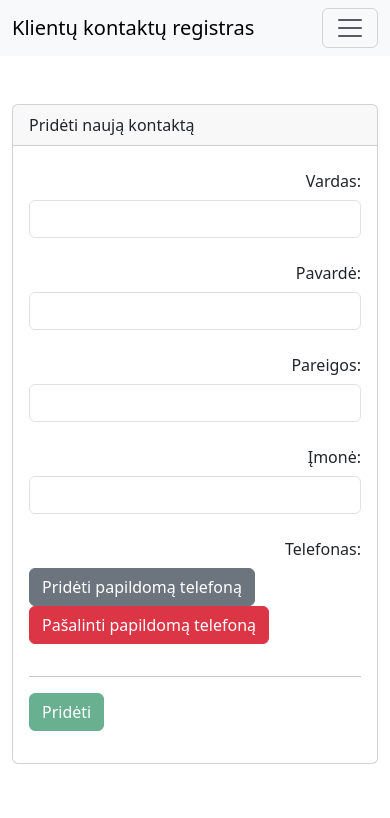
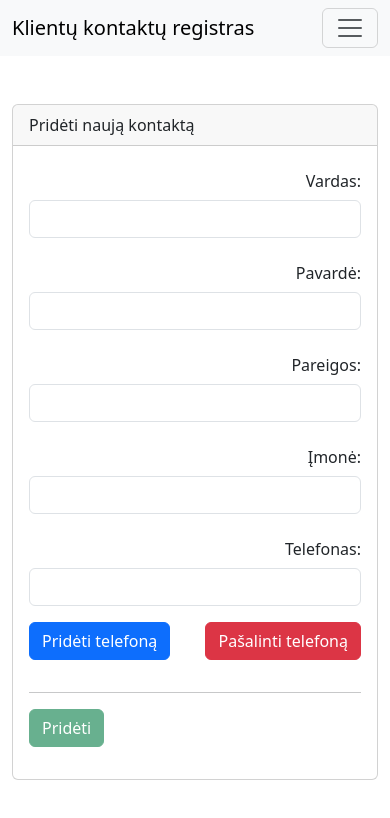
Before and after one commit to Jongita/CRM, an Angular app: page /contact/add in a window 390 px wide. Shown: the top 818 px of the page. Built offline with nearby package versions, Linux system fonts and the light colour scheme.

Commit message:
phone laukelis

```diff
--- a/src/app/components/contacts/new-contact/new-contact.component.html
+++ b/src/app/components/contacts/new-contact/new-contact.component.html
@@ -7,7 +7,7 @@
             <form [formGroup]="contactForm" (ngSubmit)="onSubmit()">
                 <div class="mb-3 row">
                     <label for="" class="col-sm-2 col-form-label text-end">Vardas:</label>
-                    <div class="col-sm-10">
+                    <div class="col-sm-9">
                         <input class="form-control" formControlName="name">
                         <div class="helper-block" *ngIf="!contactForm.get('name')?.valid && contactForm.get('name')?.touched">
                             Vardas yra privalomas ir gali sudaryti nuo 2 iki 30 simbolių
@@ -17,7 +17,7 @@
 
                 <div class=" mb-3 row">
                     <label for="" class="col-sm-2 col-form-label text-end">Pavardė:</label>
-                    <div class="col-sm-10">
+                    <div class="col-sm-9">
                         <input class="form-control" formControlName="surname">
                         <div class="helper-block" *ngIf="!contactForm.get('surname')?.valid && contactForm.get('surname')?.touched">
                             Pavardė yra privaloma ir turi sudaryti nuo 2 iki 30 simbolių
@@ -27,21 +27,21 @@
 
                 <div class="mb-3 row">
                     <label for="" class="col-sm-2 col-form-label text-end">Pareigos:</label>
-                    <div class="col-sm-10">
+                    <div class="col-sm-9">
                         <input class="form-control" formControlName="position">
                         <div class="helper-block" *ngIf="!contactForm.get('position')?.valid && contactForm.get('position')?.touched">
-                            Privaloma įvesti pareigas
+                            Įveskite pareigas
                         </div>
                     </div>
                 </div>
 
                 <div class="mb-3 row">
                     <label for="" class="col-sm-2 col-form-label text-end">Įmonė:</label>
-                    <div class="col-sm-10">
+                    <div class="col-sm-9">
                         <select class="form-control" formControlName="company">
                             <option></option>
                         </select>
-                        <div class="helper-block" *ngIf="!contactForm.get('company')?.valid && contactForm.get('company')?.touched">
+                        <div class="helper-block d-none">
                             Pasirinkite įmonę
                         </div>
                     </div>
@@ -56,8 +56,8 @@
                             </div>
                         </div>
                         <div class="mb-3">
-                            <button type="button" class="btn btn-secondary me-3">Pridėti papildomą telefoną</button>
-                            <button type="button" class="btn btn-danger">Pašalinti papildomą telefoną</button>
+                            <button type="button" class="btn btn-primary me-3" (click)="addPhone()">Pridėti telefoną</button>
+                            <button type="button" class="btn btn-danger float-end">Pašalinti telefoną</button>
                         </div>
 
 
--- a/src/app/components/contacts/new-contact/new-contact.component.ts
+++ b/src/app/components/contacts/new-contact/new-contact.component.ts
@@ -18,8 +18,10 @@ export class NewContactComponent {
       'surname':new FormControl(null, [Validators.required, Validators.minLength(2), Validators.maxLength(30)]),
       'position':new FormControl(null, Validators.required),
       'company':new FormControl(null, Validators.required),
-      'phones':new FormArray([])
-      // (null, [Validators.required, this.validatePhone]),
+      'phones':new FormArray([
+        new FormControl(null, [Validators.required,this.validatePhone] )
+      ])
+
 
     })
   }
--- a/src/app/models/contacts.ts
+++ b/src/app/models/contacts.ts
@@ -7,6 +7,5 @@ export class Contact {
     public surname: string|null = null;
     public position: string|null = null;
     public company: string|null = null;
-    public company_name: Company|null = null;
     public phones: string[] = [];
 }
```
